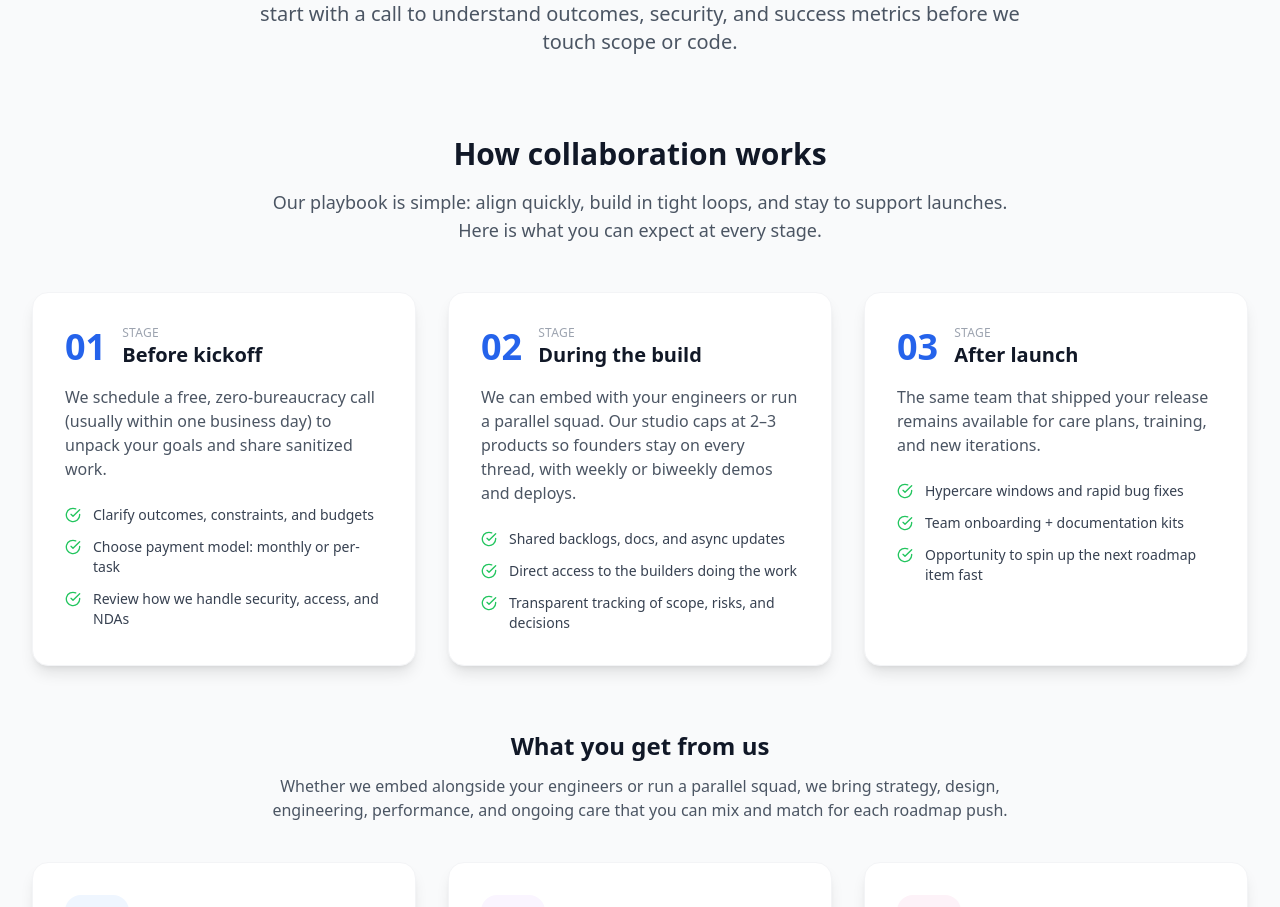
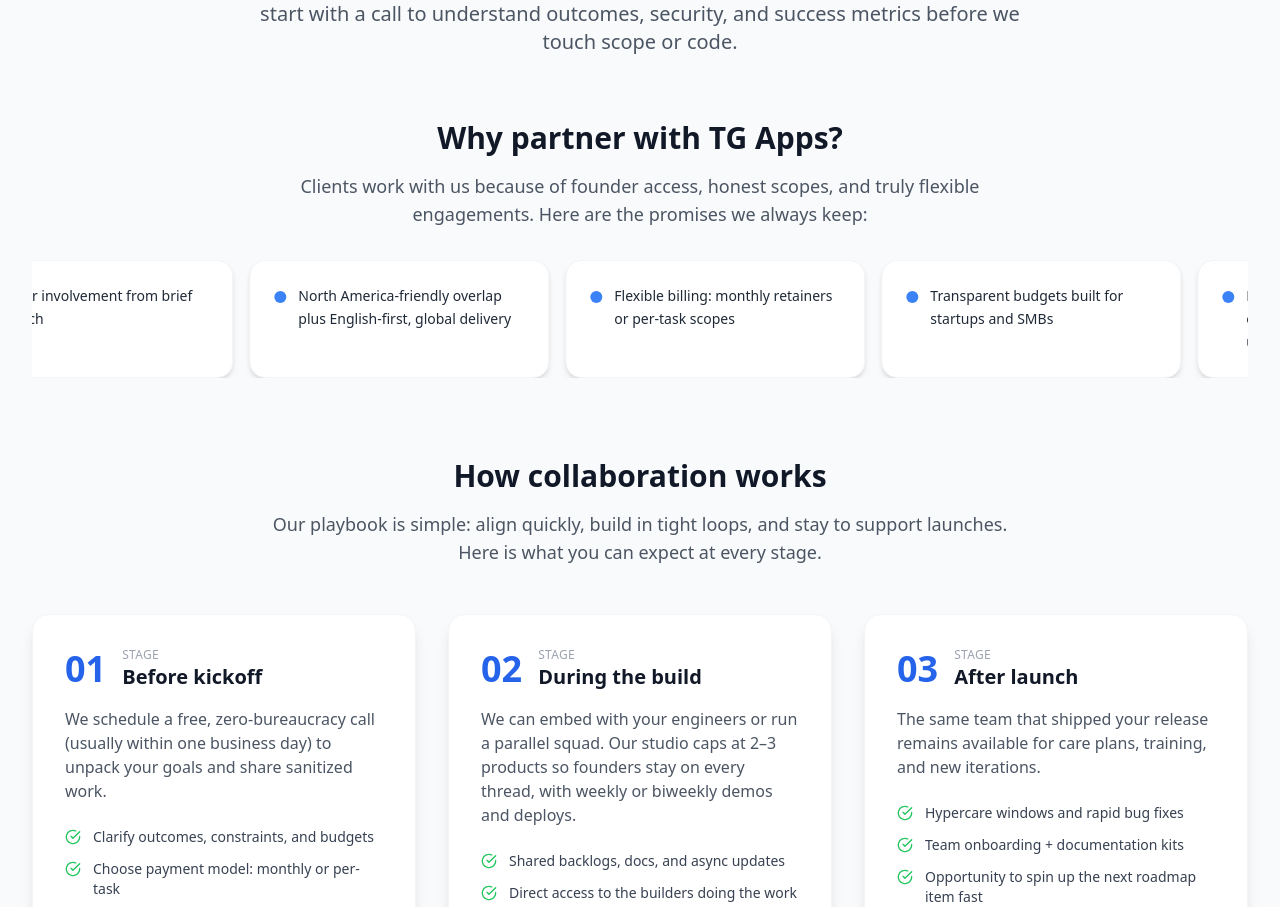
Before and after one commit to tgthiag/tgapps.dev, a React (Vite) app: page / in a window 1280 px wide. Shown: the part 1124-2031 px from the top of the page. Built offline with nearby package versions, Linux system fonts and the light colour scheme.

Commit message:
partnership section

```diff
--- a/src/components/Services.tsx
+++ b/src/components/Services.tsx
@@ -1,4 +1,4 @@
-import React from 'react';
+import React, { useEffect, useState } from 'react';
 import { Globe, Smartphone, Palette, Code, Zap, Shield, ArrowRight, CheckCircle } from 'lucide-react';
 import { useTranslations } from '../context/LanguageContext';
 
@@ -48,6 +48,20 @@ const Services = () => {
     ...t.services.items[index]
   }));
   const processLabel = t.services.processLabel ?? 'Stage';
+  const partnershipReasons = t.contact?.whyUs ?? [];
+  const partnershipHeading = t.services.partnershipHeading ?? t.contact?.whyUsHeading ?? '';
+  const partnershipDescription = t.services.partnershipDescription ?? '';
+  const [activeReasonIndex, setActiveReasonIndex] = useState(0);
+
+  useEffect(() => {
+    if (partnershipReasons.length <= 1) {
+      return;
+    }
+    const interval = setInterval(() => {
+      setActiveReasonIndex((prev) => (prev + 1) % partnershipReasons.length);
+    }, 4000);
+    return () => clearInterval(interval);
+  }, [partnershipReasons.length]);
 
   return (
     <section id="what-you-get" className="py-24 bg-gray-50 scroll-mt-24">
@@ -66,6 +80,35 @@ const Services = () => {
           </h2>
           <p className="text-xl text-gray-600 max-w-3xl mx-auto">{t.services.description}</p>
         </div>
+
+        {partnershipReasons.length > 0 && (
+          <div className="mt-16">
+            <div className="text-center mb-8">
+              {partnershipHeading && <h3 className="text-3xl font-bold text-gray-900">{partnershipHeading}</h3>}
+              {partnershipDescription && (
+                <p className="text-lg text-gray-600 max-w-3xl mx-auto mt-4">{partnershipDescription}</p>
+              )}
+            </div>
+            <div className="relative overflow-hidden">
+              <div
+                className="flex transition-transform duration-[1500ms] ease-out"
+                style={{
+                  transform: `translateX(-${(activeReasonIndex * 320) / Math.max(1, Math.min(partnershipReasons.length, 3))}px)`
+                }}
+              >
+                {partnershipReasons.concat(partnershipReasons.slice(0, 3)).map((reason, index) => (
+                  <div
+                    key={`${reason}-${index}`}
+                    className="min-w-[300px] max-w-[320px] bg-white border border-gray-100 rounded-2xl p-6 shadow-md mx-2 flex items-start space-x-3"
+                  >
+                    <div className="w-3 h-3 rounded-full bg-blue-500 mt-1.5 flex-shrink-0"></div>
+                    <p className="text-gray-800 text-sm leading-relaxed">{reason}</p>
+                  </div>
+                ))}
+              </div>
+            </div>
+          </div>
+        )}
 
         {t.services.process && t.services.process.length > 0 && (
           <div id="process" className="mt-20 mb-16 scroll-mt-24">
--- a/src/i18n/translations.ts
+++ b/src/i18n/translations.ts
@@ -27,6 +27,8 @@ export interface TranslationSchema {
     headingLine1: string;
     headingHighlight: string;
     description: string;
+    partnershipHeading?: string;
+    partnershipDescription?: string;
     gridHeading?: string;
     gridDescription?: string;
     processHeading?: string;
@@ -175,6 +177,9 @@ export const translations: Record<Locale, TranslationSchema> = {
       headingHighlight: 'startups, agencies, and teams needing leverage',
       description:
         'Some clients plug us into their squads to unlock velocity; others hand us the entire product so their internal team stays focused elsewhere. Either way, we start with a call to understand outcomes, security, and success metrics before we touch scope or code.',
+      partnershipHeading: 'Why partner with TG Apps?',
+      partnershipDescription:
+        'Clients work with us because of founder access, honest scopes, and truly flexible engagements. Here are the promises we always keep:',
       gridHeading: 'What you get from us',
       gridDescription:
         'Whether we embed alongside your engineers or run a parallel squad, we bring strategy, design, engineering, performance, and ongoing care that you can mix and match for each roadmap push.',
@@ -486,6 +491,9 @@ export const translations: Record<Locale, TranslationSchema> = {
       headingHighlight: 'startups, agências e times que precisam de reforço',
       description:
         'Às vezes atuamos em conjunto com o seu time para liberar velocidade; em outras, assumimos o produto inteiro enquanto a equipe interna cuida de outro projeto. Sempre começamos alinhando resultados, segurança e sucesso antes de falar de escopo.',
+      partnershipHeading: 'Por que trabalhar com a TG Apps?',
+      partnershipDescription:
+        'Nossos clientes citam sempre os mesmos motivos: acesso aos fundadores, escopos honestos e acordos realmente flexíveis. Estes são os compromissos que mantemos:',
       gridHeading: 'O que entregamos para você',
       gridDescription:
         'Estamos prontos para somar ao seu squad ou tocar um escopo paralelo, cobrindo estratégia, design, engenharia, performance e suporte contínuo conforme o momento do roadmap.',
```
